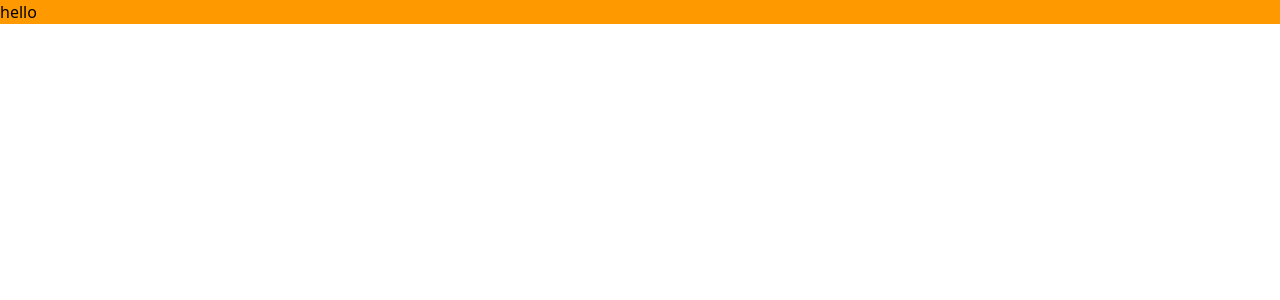
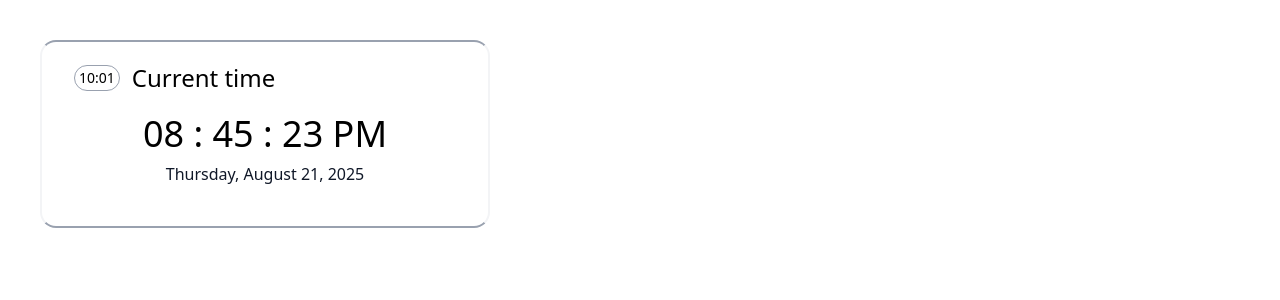
Before and after one commit to kamufozi/quickDash, a React (Vite) app: page / in a window 1280 px wide. Shown: the top 300 px of the page. Built offline with nearby package versions, Linux system fonts and the light colour scheme.

Commit message:
basic functionality complete

```diff
--- a/src/App.jsx
+++ b/src/App.jsx
@@ -1,7 +1,9 @@
+import DigitalClock from "./components/DigitalClock";
+
 export default function App() {
     return (
     <>
-        <p className='bg-amber-500'>hello</p>
+        <DigitalClock></DigitalClock>
     </>
   )
 }
--- /dev/null
+++ b/src/components/DigitalClock.jsx
@@ -0,0 +1,81 @@
+import { useEffect, useState } from "react";
+import { BsClock } from "react-icons/bs";
+
+export default function DigitalClock() {
+  const [time, setTime] = useState(new Date());
+
+  useEffect(() => {
+    const intervalId = setInterval(() => {
+      setTime(new Date()); //updating the time state each second
+    }, 1000);
+
+    return () => clearInterval(intervalId); // in Case the clock is unmounted, for clean up.
+  }, [time]);
+
+  function timeFormat() {
+    let hours = time.getHours();
+    const minutes = time.getMinutes();
+    const seconds = time.getSeconds();
+
+    const meridiem = hours >= 12 ? "PM" : "AM";
+
+    hours = hours % 12;
+
+    return `${padZero(hours)} : ${padZero(minutes)} : ${padZero(
+      seconds
+    )} ${meridiem}`;
+  }
+
+  function dateFormat() {
+    const dayOfWeek = time.getDay();
+    const dayOfMonth = time.getDate();
+    const month = time.getMonth();
+    const year = time.getFullYear();
+
+    const dayNames = [
+      "Sunday",
+      "Monday",
+      "Tuesday",
+      "Wednesday",
+      "Thursday",
+      "Friday",
+      "Saturday",
+    ];
+    const monthNames = [
+      "January",
+      "February",
+      "March",
+      "April",
+      "May",
+      "June",
+      "July",
+      "August",
+      "September",
+      "October",
+      "November",
+      "December",
+    ];
+
+    return `${dayNames[dayOfWeek]}, ${monthNames[month]} ${dayOfMonth}, ${year}`;
+  }
+
+  function padZero(number) {
+    return (number < 10 ? "0" : "") + number;
+  }
+
+  return (
+    <>
+      <div className="w-[450px] mt-10 ml-10 p-5 border-2 border-y-gray-400 border-x-gray-100 rounded-2xl">
+        <div className="flex items-center">
+          {/* <BsClock className="mx-3" /> */}
+          <span className="mx-3 text-sm border border-gray-400 rounded-2xl p-0.5 px-1 ">10:01</span>
+          <span className="text-2xl">Current time</span>
+        </div>
+        <div className="m-5 flex flex-col items-center">
+          <p className="text-4xl">{timeFormat()}</p>
+          <p className="text-md mt-2 text-gray-900">{dateFormat()}</p>
+        </div>
+      </div>
+    </>
+  );
+}
```
